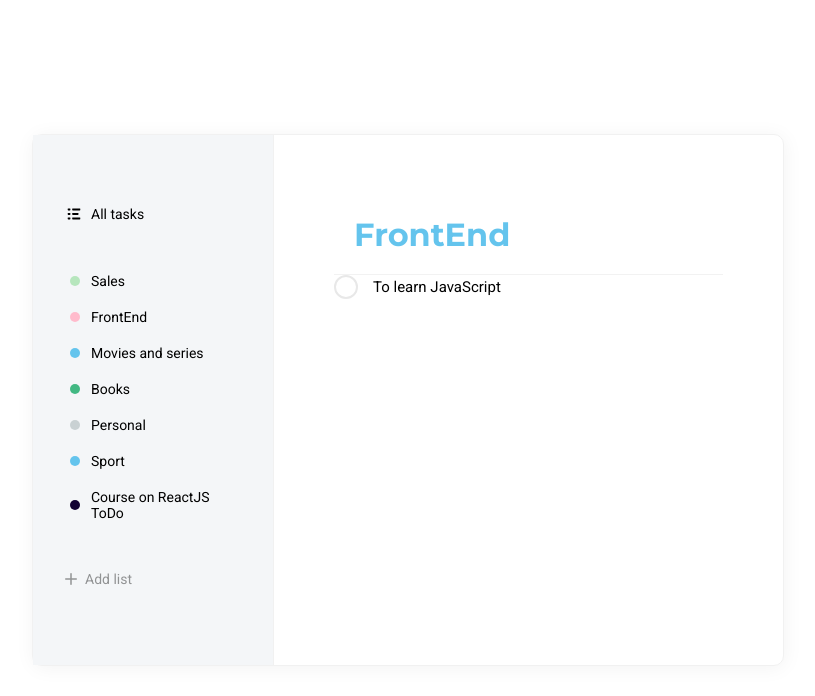
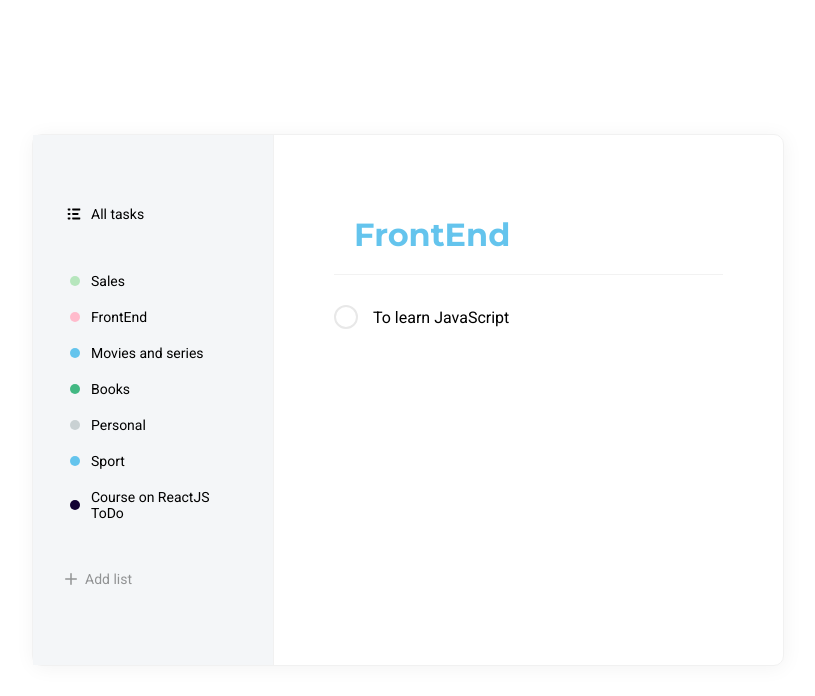
Before and after one commit to ShadePrima/todo-list, a React (Create React App) app: page / in a window 1280 px wide. Shown: the top 696 px of the page, without its empty margins (232-1047 px from the left). Built offline with nearby package versions, Linux system fonts and the light colour scheme.

Commit message:
animation for elements

```diff
--- a/src/components/List/List.scss
+++ b/src/components/List/List.scss
@@ -15,6 +15,7 @@
     align-items: center;
     padding: 10px 12px;
     cursor: pointer;
+    transition: background-color 0.15s ease-in-out;
 
     &:hover #{$self}__remove-icon {
       opacity: 0.2;
@@ -22,6 +23,7 @@
 
     #{$self}__remove-icon {
       opacity: 0;
+      transition: opacity 0.15s ease-in-out;
 
       &:hover {
         opacity: 0.8;
--- a/src/components/Tasks/Tasks.jsx
+++ b/src/components/Tasks/Tasks.jsx
@@ -32,7 +32,8 @@ const Tasks = () => {
               </svg>
             </label>
           </div>
-          <p>To learn JavaScript</p>
+          {/* <p>To learn JavaScript</p> */}
+          <input value='To learn JavaScript' />
         </div>
       </div>
     </div>
--- a/src/components/Tasks/Tasks.scss
+++ b/src/components/Tasks/Tasks.scss
@@ -26,19 +26,24 @@
   }
 
   &__items {
+    margin-top: 30px;
+
     &-row {
       display: flex;
       align-items: center;
 
-      p {
-        font-size: 15px;
+      input {
         margin-left: 15px;
+        font-size: 16px;
+        border: 0;
+        width: 100%;
       }
     }
   }
 
   .checkbox {
     svg {
+      transition: opacity 0.15s ease-in-out;
       path {
         stroke: #f2f2f2;
       }
@@ -67,8 +72,11 @@
       justify-content: center;
       border: 2px solid #e8e8e8;
       border-radius: 30px;
+      transition: background-color 0.15s ease-in-out,
+        border-color 0.15s ease-in-out;
       width: 20px;
       height: 20px;
+
       cursor: pointer;
 
       svg {
```
